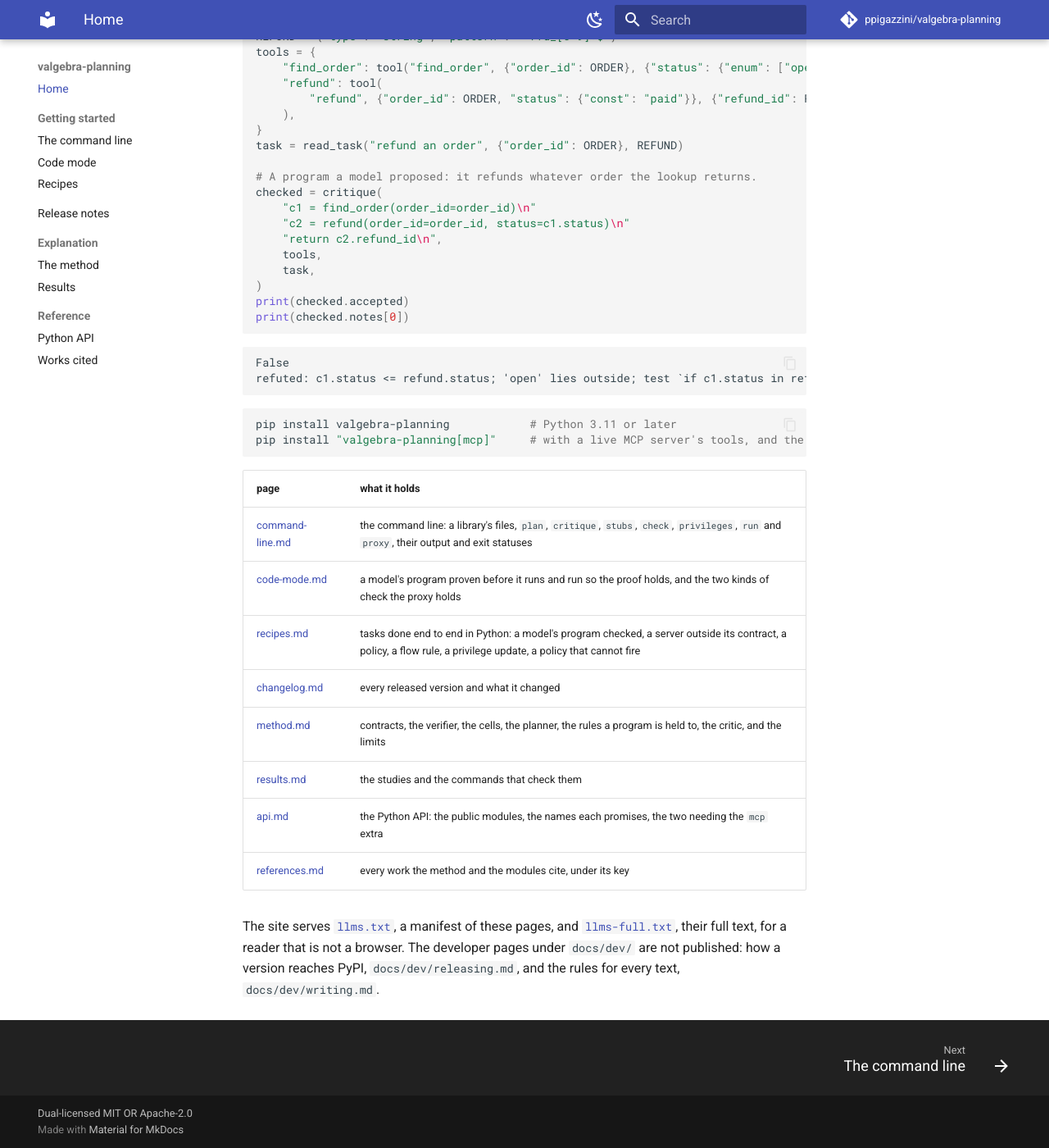
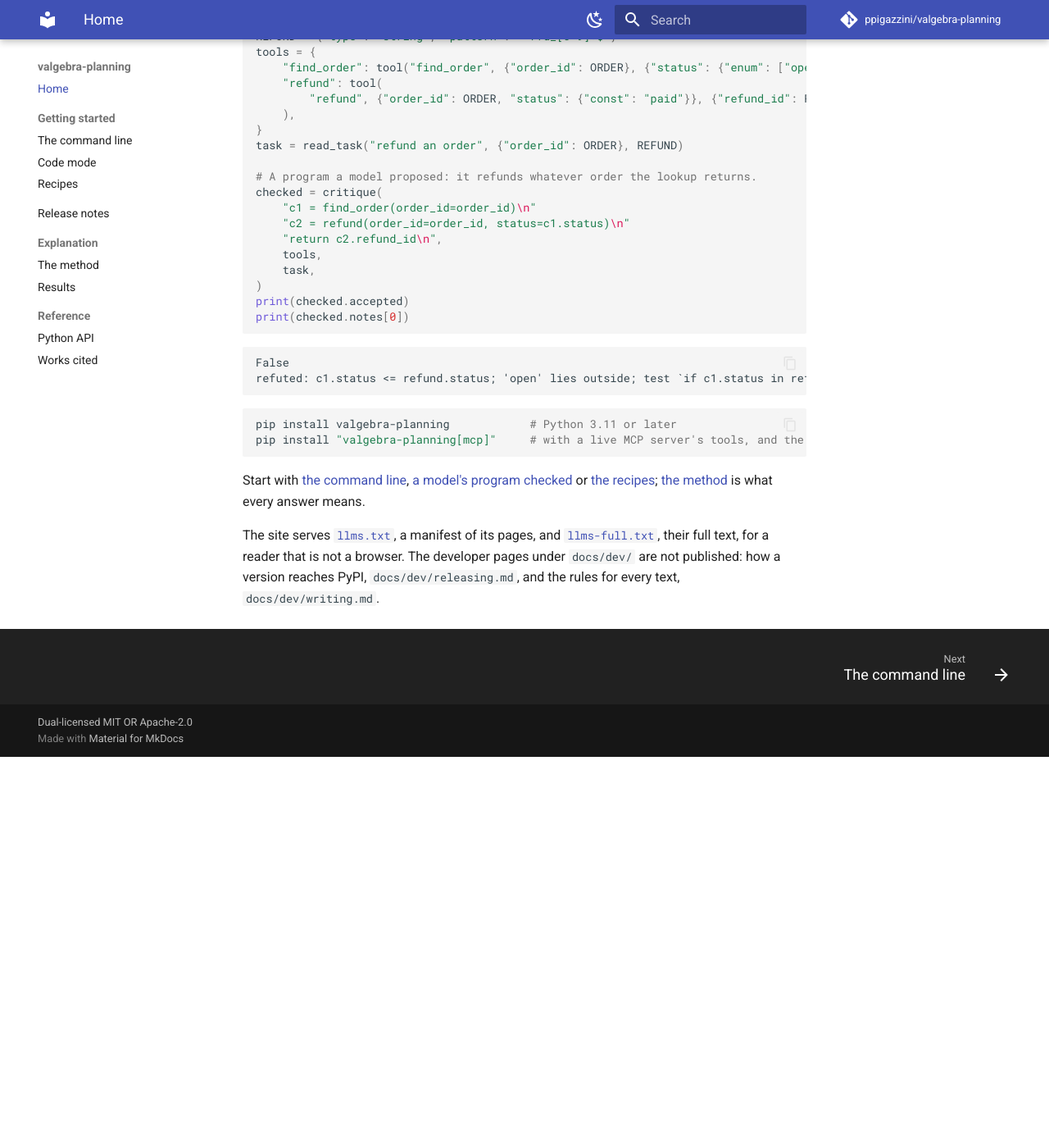
Before and after one commit to ppigazzini/valgebra-planning, an MkDocs documentation site: the page built from docs/index.md, in a window 1280 px wide and 1400 px high, scrolled down 671 px. Shown: the whole window at 82% size. Built offline with MkDocs 1.6.1 and Material for MkDocs 9.7.7, drawn with Linux system fonts in a browser that asks for light colours; comment, search, counter and statistics services are not loaded; after the commit the page ends 1594 px from its top, so only the background shows below that.

Commit message:
docs: the nav is the one list of pages
The home page keeps no table of the pages: the sidebar and `llms.txt` list them, and the
home names where to start. `tools/docs_lint.py` holds the `llmstxt` sections to the nav
in its order as well as page for page, so the manifest is the nav written again.

`tests/test_doc_examples.py` runs every `python` block of the README, the changelog and
each page under `docs/`, found by glob: a page added to the site has its examples run
with no edit to the test. The writing page states the rule, and its hot-and-cold table
of pages is the rule it encoded: a page is hot when its examples run, when it lists what
the code defines, or when it carries a study's count.

````diff
--- a/docs/index.md
+++ b/docs/index.md
@@ -1,5 +1,5 @@
 ---
-description: What valgebra-planning is, how it rests on valgebra and valgebra-jsonschema, and the index to this guide.
+description: What valgebra-planning is, how it rests on valgebra and valgebra-jsonschema, and where to start.
 ---
 
 # valgebra-planning
@@ -62,19 +62,11 @@ pip install valgebra-planning            # Python 3.11 or later
 pip install "valgebra-planning[mcp]"     # with a live MCP server's tools, and the proxy
 ```
 
-| page | what it holds |
-|---|---|
-| [command-line.md](command-line.md) | the command line: a library's files, `plan`, `critique`, `stubs`, `check`, `privileges`, `run` and `proxy`, their output and exit statuses |
-| [code-mode.md](code-mode.md) | a model's program proven before it runs and run so the proof holds, and the two kinds of check the proxy holds |
-| [recipes.md](recipes.md) | tasks done end to end in Python: a model's program checked, a server outside its contract, a policy, a flow rule, a privilege update, a policy that cannot fire |
-| [changelog.md](changelog.md) | every released version and what it changed |
-| [method.md](method.md) | contracts, the verifier, the cells, the planner, the rules a program is held to, the critic, and the limits |
-| [results.md](results.md) | the studies and the commands that check them |
-| [api.md](api.md) | the Python API: the public modules, the names each promises, the two needing the `mcp` extra |
-| [references.md](references.md) | every work the method and the modules cite, under its key |
+Start with [the command line](command-line.md), [a model's program checked](code-mode.md)
+or [the recipes](recipes.md); [the method](method.md) is what every answer means.
 
 The site serves [`llms.txt`](https://ppigazzini.github.io/valgebra-planning/llms.txt), a manifest
-of these pages, and [`llms-full.txt`](https://ppigazzini.github.io/valgebra-planning/llms-full.txt),
+of its pages, and [`llms-full.txt`](https://ppigazzini.github.io/valgebra-planning/llms-full.txt),
 their full text, for a reader that is not a browser. The developer pages under `docs/dev/` are not
 published: how a version reaches PyPI, `docs/dev/releasing.md`, and the rules for every text,
 `docs/dev/writing.md`.
--- a/mkdocs.yml
+++ b/mkdocs.yml
@@ -130,7 +130,7 @@ plugins:
       full_output: llms-full.txt
       sections:
         Getting started:
-          - index.md: What valgebra-planning is, how it rests on valgebra and valgebra-jsonschema, and the index to this guide.
+          - index.md: What valgebra-planning is, how it rests on valgebra and valgebra-jsonschema, and where to start.
           - command-line.md: Plan a library's tasks, critique a program, run one against a live server, or serve the proxy, from the command line.
           - code-mode.md: A model's program proven before it runs and run so the proof holds, and the two kinds of check the proxy holds.
           - recipes.md: Tasks done end to end over tool listings in hand -- a model's program checked before it runs, a server answering outside its contract, an approval a policy requires, a notice held to the address on file, a privilege update, and a policy that cannot fire.
````
Also changed, not shown: docs/dev/writing.md (+12 -15 lines), 3 other files.
